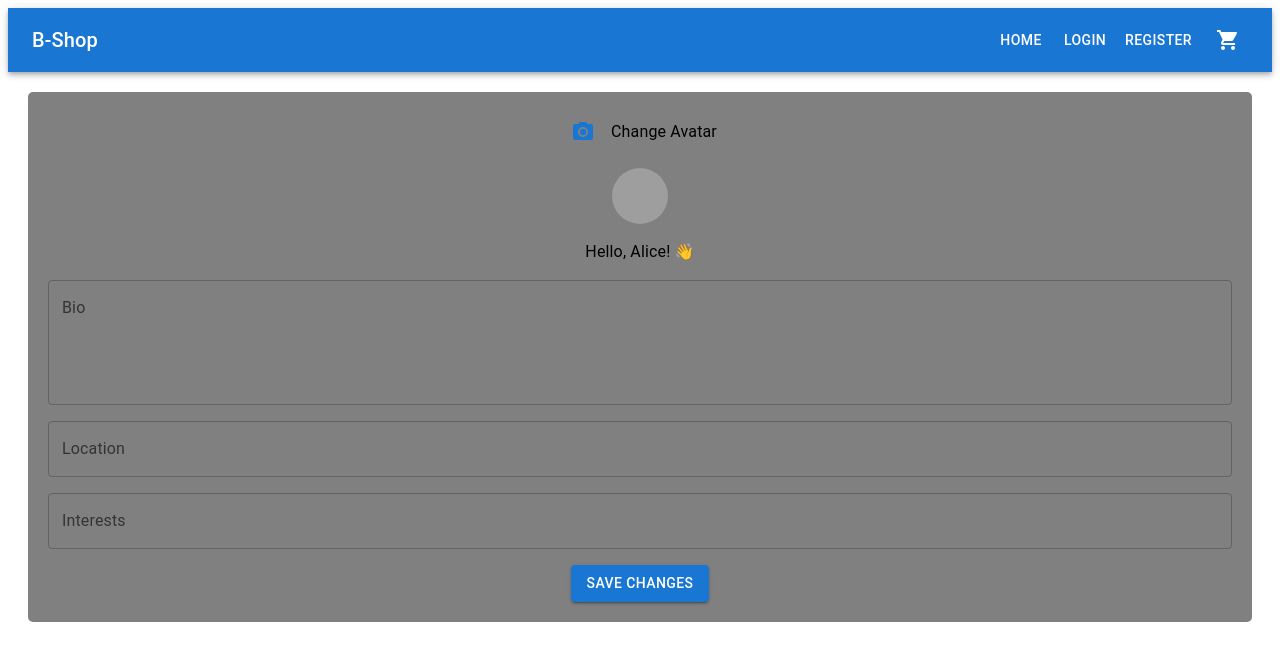
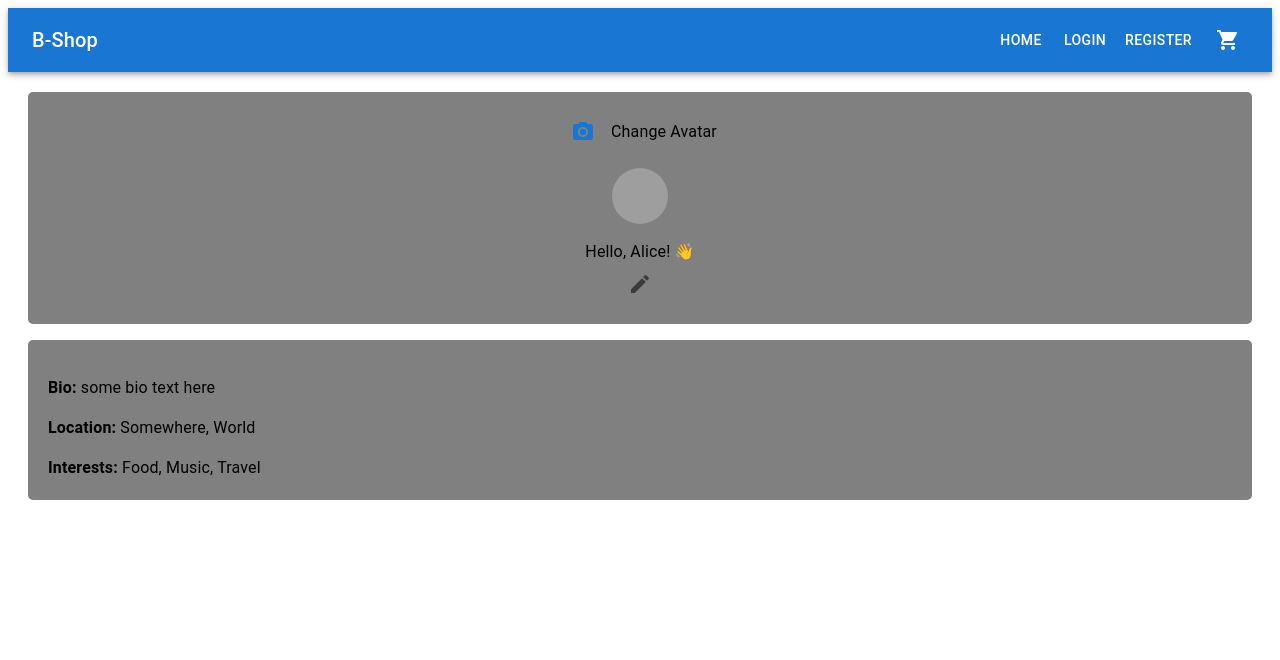
Before and after one commit to IvanMijic0/B-Shop-Frontend, a React (Vite) app: page /profile in a window 1280 px wide. Shown: the top 660 px of the page. Built offline with nearby package versions, Linux system fonts and the light colour scheme; grey boxes are pictures that could not be loaded.

Commit message:
toggle profile edit

```diff
--- a/src/pages/ProfilePage.tsx
+++ b/src/pages/ProfilePage.tsx
@@ -1,13 +1,16 @@
 import React, { useState } from 'react';
 import { useSelector, useDispatch } from 'react-redux';
-import { Avatar, Box, Button, Divider, Grid, IconButton, Input, TextField, Typography, Snackbar } from '@mui/material';
+import { Avatar, Box, Button, IconButton, TextField, Typography, Snackbar, Tooltip } from '@mui/material';
 import PhotoCamera from '@mui/icons-material/PhotoCamera';
+import EditIcon from '@mui/icons-material/Edit';
+import SaveIcon from '@mui/icons-material/Save';
 import { RootState } from '../store';
 import { updateAvatar, updateProfile } from '../store/profileSlice';
 
 const ProfilePage = () => {
   const user = useSelector((state: RootState) => state.profile);
   const dispatch = useDispatch();
+  const [editMode, setEditMode] = useState(false);
   const [avatar, setAvatar] = useState(user.avatarUrl);
   const [bio, setBio] = useState(user.bio);
   const [location, setLocation] = useState(user.location);
@@ -30,10 +33,15 @@ const ProfilePage = () => {
   const handleSaveProfile = () => {
     dispatch(updateProfile({ bio, location, interests, avatarUrl: avatar }));
     setOpenSnackbar(true);
+    setEditMode(false); // Exit edit mode on save
   };
 
   const handleCloseSnackbar = () => {
     setOpenSnackbar(false);
+  };
+
+  const toggleEditMode = () => {
+    setEditMode(!editMode);
   };
 
   return (
@@ -70,6 +78,22 @@ const ProfilePage = () => {
           sx={{ width: 56, height: 56, mt: 2 }}
         />
         <Typography sx={{ mt: 2 }}>Hello, {user.username ? user.username : 'No User Logged In'}! 👋</Typography>
+        <Tooltip title="Edit Profile">
+          <IconButton onClick={toggleEditMode}>
+            {editMode ? <SaveIcon /> : <EditIcon />}
+          </IconButton>
+        </Tooltip>
+        </Box>
+      <Box
+        sx={{
+          mt: 2,
+          backgroundColor: 'grey',
+          padding: '20px',
+          borderRadius: '5px',
+        }}
+      >
+        {editMode ? (
+          <>
             <TextField
               label="Bio"
               multiline
@@ -96,7 +120,17 @@ const ProfilePage = () => {
               fullWidth
               sx={{ mt: 2, mb: 2 }}
             />
-        <Button variant="contained" color="primary" onClick={handleSaveProfile}>Save Changes</Button>
+            <Button variant="contained" color="primary" onClick={handleSaveProfile}>
+              Save Changes
+            </Button>
+          </>
+        ) : (
+          <>
+            <Typography variant="body1" sx={{ mt: 2 }}><strong>Bio:</strong> {bio}</Typography>
+            <Typography variant="body1" sx={{ mt: 2 }}><strong>Location:</strong> {location}</Typography>
+            <Typography variant="body1" sx={{ mt: 2 }}><strong>Interests:</strong> {interests}</Typography>
+          </>
+        )}
       </Box>
       <Snackbar
         open={openSnackbar}
--- a/src/store/profileSlice.ts
+++ b/src/store/profileSlice.ts
@@ -15,9 +15,9 @@ const initialState: ProfileState = {
   username: "Alice",
   email: "alice@example.com",
   avatarUrl: "/img/avatar.png",
-  bio: "",
-  location: "",
-  interests: "",
+  bio: "some bio text here",
+  location: "Somewhere, World",
+  interests: "Food, Music, Travel",
 };
 
 const profileSlice = createSlice({
```
Lines whose indentation alone changed are shown as unchanged.
